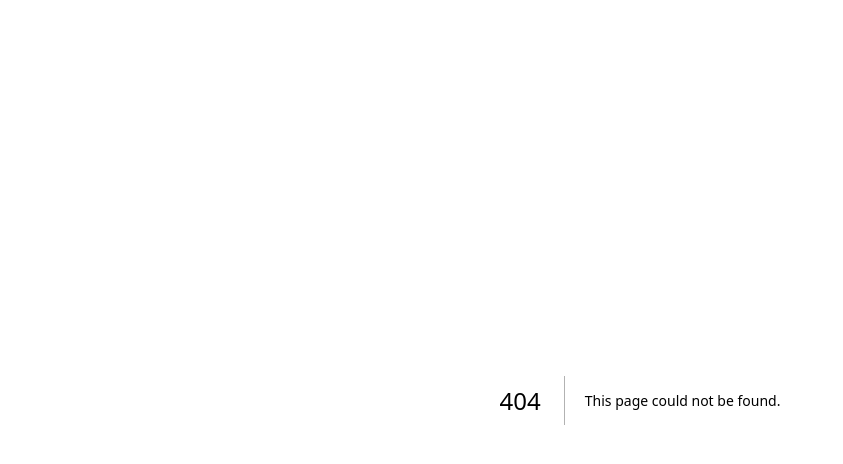
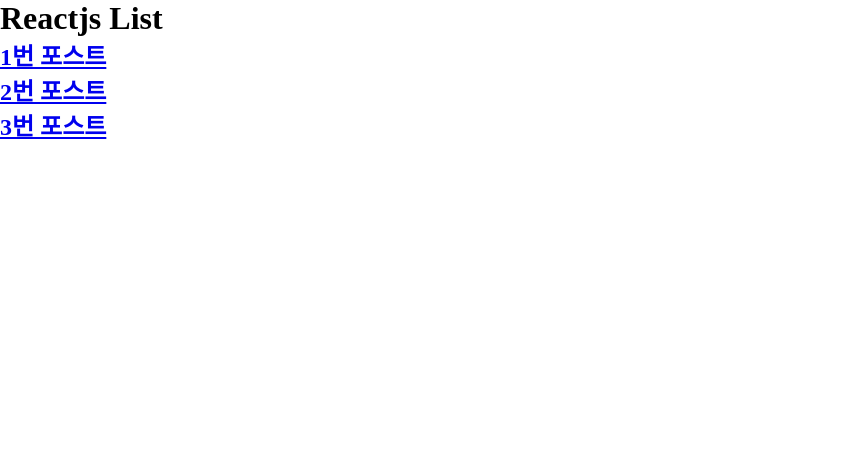
Before and after one commit to dev-honing/Blog, a Next.js app in the folder my-blog/: page /posts/develop/reactjs in a window 1280 px wide. Before the commit this address had no page. Shown: the top 464 px of the page, without its empty margins (0-843 px from the left). Built offline with nearby package versions, Linux system fonts and the light colour scheme.

Commit message:
Feat: 같은 방식으로 Reactjs 관련 동적 라우트 설정

```diff
--- a/my-blog/app/posts/develop/nextjs/page.tsx
+++ b/my-blog/app/posts/develop/nextjs/page.tsx
@@ -1,4 +1,4 @@
-// app/posts/develop/next/next.tsx
+// app/posts/develop/next/page.tsx
 
 export default function Next() {
   return (
--- /dev/null
+++ b/my-blog/app/posts/develop/reactjs/[reactId]/page.tsx
@@ -0,0 +1,13 @@
+// app/post/develop/reactjs/[reactId]/page.tsx
+
+export default function ReactDetails({
+  params,
+}: {
+  params: { reactId: string };
+}) {
+  return (
+    <div>
+      <h1>현재 URL: /posts/develop/react/{params.reactId}</h1>
+    </div>
+  );
+}
--- /dev/null
+++ b/my-blog/app/posts/develop/reactjs/page.tsx
@@ -0,0 +1,18 @@
+// app/posts/develop/next/page.tsx
+
+export default function React() {
+  return (
+    <>
+      <h1>Reactjs List</h1>
+      <h2>
+        <a href="/posts/develop/reactjs/1">1번 포스트</a>
+      </h2>
+      <h2>
+        <a href="/posts/develop/reactjs/2">2번 포스트</a>
+      </h2>
+      <h2>
+        <a href="/posts/develop/reactjs/3">3번 포스트</a>
+      </h2>
+    </>
+  );
+}
```
